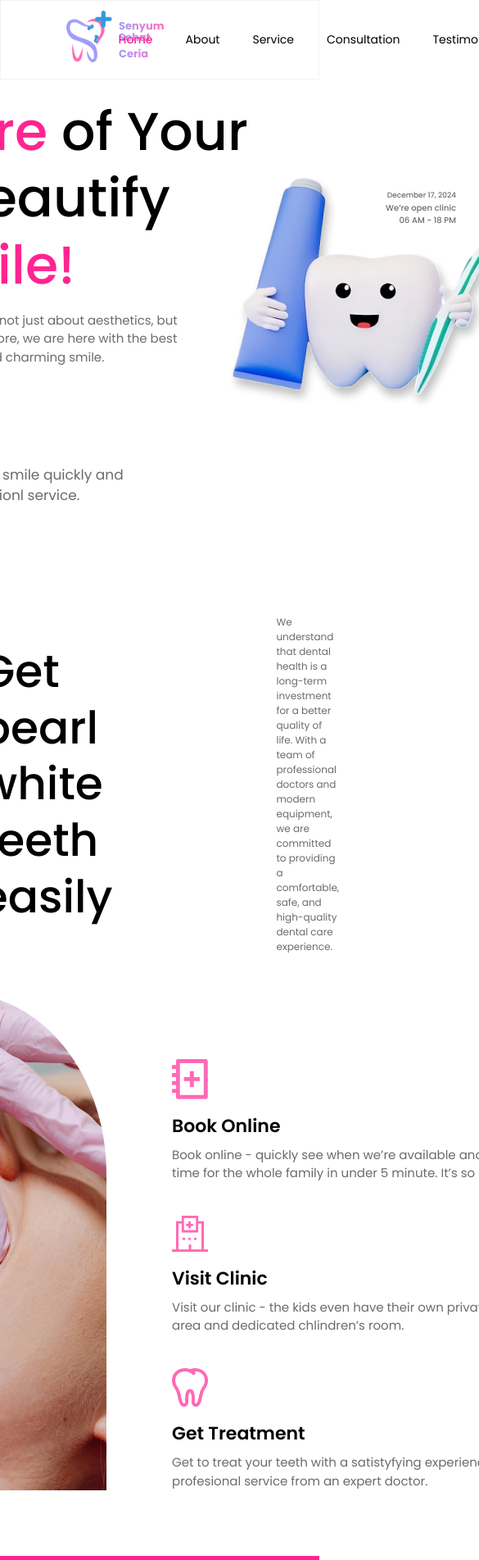
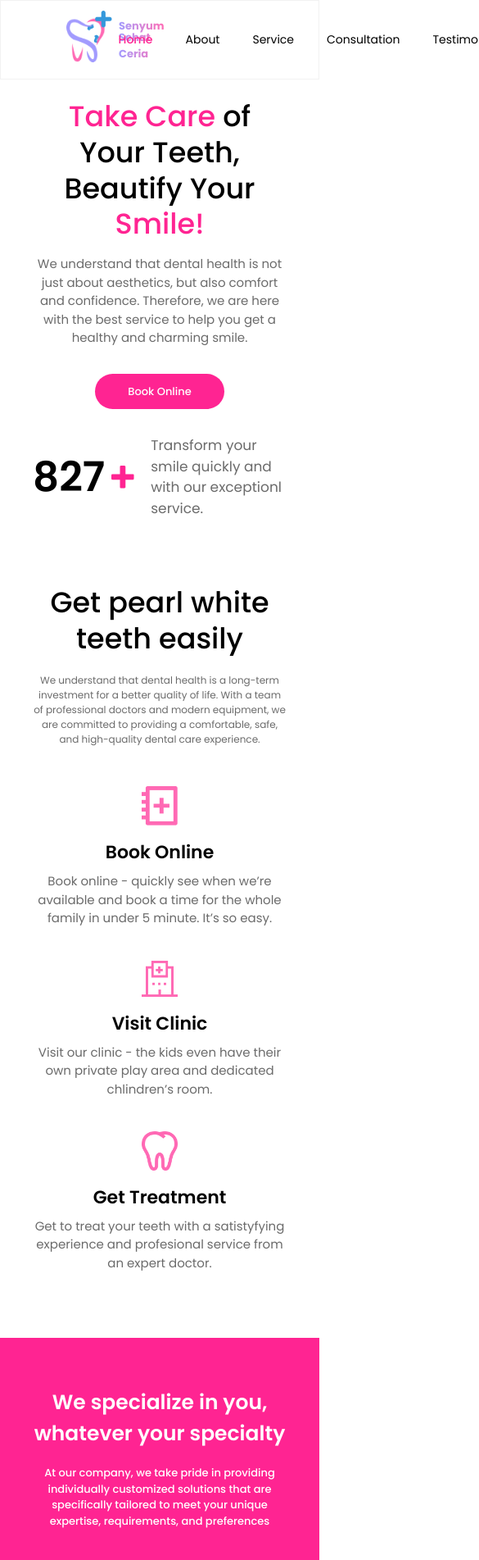
Before and after one commit to pandutria/Dentall, a React (Vite) app: page / in a window 390 px wide. Shown: the top 1903 px of the page at 82% size, 585 px wide, since content can reach past the window. Built offline with nearby package versions, Linux system fonts and the light colour scheme.

Commit message:
first commit

```diff
--- a/src/pages/LandingPage.jsx
+++ b/src/pages/LandingPage.jsx
@@ -29,104 +29,107 @@ const LandingPage = () => {
   return (
     <div className='flex flex-col scroll-smooth'>
       <div id='home' className='flex flex-row justify-center items-center w-full pt-30'>
-      <div className='flex flex-col mr-[-25px]'>
-        <h1 className='font-poppins font-medium leading-tight text-[65px] w-150'><span className='text-primary'>Take Care</span> of Your Teeth, Beautify Your <span className='text-primary'>Smile!</span></h1>
-        <p className='font-poppins font-normal mt-4 text-[#6B6B6B] text-[15px] w-130'>We understand that dental health is not just about aesthetics, but also comfort and confidence. Therefore, we are here with the best service to help you get a healthy and charming smile.</p>
+      <div className='flex flex-col lg:mr-[-25px] justify-center px-10 overflow-hidden lg:px-0 lg:justify-start items-center lg:items-start'>
+        <h1 className='font-poppins font-medium leading-tight  lg:text-[65px] text-[35px] w-full lg:px-0 text-center lg:text-start lg:w-150'><span className='text-primary'>Take Care</span> of Your Teeth, Beautify Your <span className='text-primary'>Smile!</span></h1>
+        <p className='font-poppins font-normal mt-4 text-[#6B6B6B] text-[15px] text-center lg:text-start w-full lg:w-130'>We understand that dental health is not just about aesthetics, but also comfort and confidence. Therefore, we are here with the best service to help you get a healthy and charming smile.</p>
         <a href="" className='bg-primary rounded-[50px] text-white font-poppins font-medium text-[13px] py-3 px-10 mt-8 w-fit'>Book Online</a>
-        <div className='flex flex-row items-center mt-8'>
+        <div className='flex flex-row items-center mt-8 w-full'>
             <h1 className='font-poppins font-semibold text-[50px]'>827</h1>
             <img className='w-7 h-7 ml-2' src={plus} alt="" />
             <p className='font-poppins font-normal text-[#6B6B6B] text-[17px] w-80 ml-5'>Transform your smile quickly and with our exceptionl service.</p>
         </div>
       </div>
-      <img className='w-140 h-auto mt-[-60px] ml-[-25px]' src={home} alt="" />
+      <img className='w-140 h-auto mt-[-60px] ml-[-25px] hidden lg:flex' src={home} alt="" />
     </div>
 
-    <div id='about' className='flex flex-row justify-center items-center gap-50 pt-30'>
-      <h1 className='font-poppins font-medium text-[55px] w-120 leading-tight'>Get pearl white teeth easily</h1>
-      <p className='font-poppins text-[#6B6B6B] w-95 text-[12px]'>We understand that dental health is a long-term investment for a better quality of life. With a team of professional doctors and modern equipment, we are committed to providing a comfortable, safe, and high-quality dental care experience.</p>
+    <div id='about' className='flex flex-col w-full px-10 lg:px-0 lg:flex-row justify-center items-center gap-5 lg:gap-10 lg:gap-50 pt-20 lg:pt-25 overflow-hidden'>
+      <h1 className='font-poppins font-medium text-[35px] lg:text-[55px] text-center lg:text-start w-full lg:w-120 leading-tight'>Get pearl white teeth easily</h1>
+      <p className='font-poppins text-[#6B6B6B] text-center lg:text-start w-full lg:w-95 text-[12px]'>We understand that dental health is a long-term investment for a better quality of life. With a team of professional doctors and modern equipment, we are committed to providing a comfortable, safe, and high-quality dental care experience.</p>
     </div>
-    <div className='flex flex-row justify-center pt-12 gap-20'>
-      <img className='w-135' src={consultation} alt="" />
-      <div className='flex flex-col gap-10 mt-20'>
-        <div className='flex flex-col gap-2'>
+
+    <div className='flex flex-row justify-center pt-12 gap-20 overflow-hidden w-full px-10 lg:px-0'>
+      <img className='w-135 hidden lg:flex' src={consultation} alt="" />
+      <div className='flex flex-col gap-10 mt-0 lg:mt-20 w-full lg:w-auto'>
+        <div className='flex flex-col gap-2 items-center lg:items-start'>
           <img className='w-11' src={book} alt="" />
           <h1 className='font-poppins font-semibold text-[22px] mt-2'>Book Online</h1>
-          <p className='font-poppins font-normal text-[#6B6B6B] text-[15px] w-110'>Book online - quickly see when we’re available and book a time for the whole family in under 5 minute. It’s so easy.</p>
+          <p className='font-poppins font-normal text-[#6B6B6B] text-[15px] text-center lg:text-start w-full lg:w-110'>Book online - quickly see when we’re available and book a time for the whole family in under 5 minute. It’s so easy.</p>
         </div>
-        <div className='flex flex-col gap-2'>
+        <div className='flex flex-col gap-2 items-center lg:items-start'>
           <img className='w-11' src={dental} alt="" />
           <h1 className='font-poppins font-semibold text-[22px] mt-2'>Visit Clinic</h1>
-          <p className='font-poppins font-normal text-[#6B6B6B] text-[15px] w-110'>Visit our clinic - the kids even have their own private play area and dedicated chlindren’s room.</p>
+          <p className='font-poppins font-normal text-[#6B6B6B] text-[15px] text-center lg:text-start w-full lg:w-110'>Visit our clinic - the kids even have their own private play area and dedicated chlindren’s room.</p>
         </div>
-        <div className='flex flex-col gap-2'>
+        <div className='flex flex-col gap-2 items-center lg:items-start'>
           <img className='w-11' src={teeth} alt="" />
           <h1 className='font-poppins font-semibold text-[22px] mt-2'>Get Treatment</h1>
-          <p className='font-poppins font-normal text-[#6B6B6B] text-[15px] w-110'>Get to treat your teeth with a satistyfying experience and profesional service from an expert doctor.</p>
+          <p className='font-poppins font-normal text-[#6B6B6B] text-[15px] text-center lg:text-start w-full lg:w-110'>Get to treat your teeth with a satistyfying experience and profesional service from an expert doctor.</p>
         </div>
       </div>
     </div>
 
 
-    <div id='service' className='flex flex-col pt-20'>
-      <div className='flex flex-col bg-[#FF2492] w-full'>
+    <div id='service' className='flex flex-col pt-20 w-full overflow-hidden'>
+      <div className='flex flex-col bg-[#FF2492] px-10 lg:px-0 w-full'>
       <div className='flex flex-col py-15'>
-        <div className='flex flex-row justify-center items-center gap-30'>
-          <h1 className='text-white font-poppins font-semibold text-[40px] w-125'>We specialize in you, whatever your specialty</h1>
-          <p className='text-white font-poppins font-medium text-[15px] w-110'>At our company, we take pride in providing individually customized solutions that are specifically tailored to meet your unique expertise, requirements, and preferences</p>
+        <div className='flex flex-col lg:flex-row justify-center items-center gap-5 lg:gap-30'>
+          <h1 className='text-white font-poppins font-semibold text-[25px] lg:text-[40px] text-center lg:text-start w-full lg:w-125'>We specialize in you, whatever your specialty</h1>
+          <p className='text-white font-poppins font-medium text-[13px] lg:text-[15px] text-center lg:text-start w-full lg:w-110'>At our company, we take pride in providing individually customized solutions that are specifically tailored to meet your unique expertise, requirements, and preferences</p>
       </div>
-      <div className='flex flex-row justify-center pt-20 gap-5'>
-        <div className='flex flex-col bg-white rounded-[30px]'>
-          <img className='w-75 mx-5 mt-4' src={checkup} alt="" />
-          <hr className='border-[1px] border-primary mx-5 mt-5'/>
-          <h1 className='font-poppins font-semibold text-[25px] mt-3 mx-5'>Dental Check-Up</h1>
-          <p className='font-poppins font-medium text-[#454545] h-24 text-[13px] mt-2 mx-5 w-75'>we offer comprehensive dental check-ups and consultations to detect issues early and provide the best treatment solutions.</p>
+      <div className='flex flex-col lg:flex-row justify-center pt-10 lg:pt-20 gap-5'>
+        <div className='flex flex-col bg-white rounded-[30px] px-4 lg:px-0'>
+          <img className='w-full lg:w-75 lg:mx-5 mt-4' src={checkup} alt="" />
+          <hr className='border-[1px] border-primary lg:mx-5 mt-5'/>
+          <h1 className='font-poppins font-semibold text-[25px] mt-3 lg:mx-5'>Dental Check-Up</h1>
+          <p className='font-poppins font-medium text-[#454545] h-24 text-[13px] mt-2 lg:mx-5 w-full lg:w-75'>we offer comprehensive dental check-ups and consultations to detect issues early and provide the best treatment solutions.</p>
         </div>
-        <div className='flex flex-col bg-white rounded-[30px]'>
-          <img className='w-75 mx-5 mt-4' src={treatment} alt="" />
-          <hr className='border-[1px] border-primary mx-5 mt-5'/>
-          <h1 className='font-poppins font-semibold text-[25px] mt-3 mx-5'>Orthodontic Treatment</h1>
-          <p className='font-poppins font-medium text-[#454545] h-24 text-[13px] mt-2 mx-5 w-75'>Aligned teeth are not just about looks—they contribute to better oral health too! We offer orthodontic treatments, including traditional braces and Invisalign.</p>
+        <div className='flex flex-col bg-white rounded-[30px] px-4 lg:px-0'>
+          <img className='w-full lg:w-75 lg:mx-5 mt-4' src={treatment} alt="" />
+          <hr className='border-[1px] border-primary lg:mx-5 mt-5'/>
+          <h1 className='font-poppins font-semibold text-[25px] mt-3 lg:mx-5'>Orthodontic Treatment</h1>
+          <p className='font-poppins font-medium text-[#454545] h-24 text-[13px] mt-2 lg:mx-5 w-full lg:w-75'>Aligned teeth are not just about looks—they contribute to better oral health too! We offer orthodontic treatments, including traditional braces and Invisalign.</p>
         </div>
-        <div className='flex flex-col bg-white rounded-[30px]'>
-          <img className='w-75 mx-5 mt-4' src={cleaning} alt="" />
-          <hr className='border-[1px] border-primary mx-5 mt-5'/>
-          <h1 className='font-poppins font-semibold text-[25px] mt-3 mx-5'>Teeth Cleaning</h1>
-          <p className='font-poppins font-medium text-[#454545] h-24 text-[13px] mt-2 mx-5 w-75'>Plaque and tartar buildup can lead to gum disease, bad breath, and cavities. With our professional teeth cleaning and scaling service.</p>
+        <div className='flex flex-col bg-white rounded-[30px] px-4 lg:px-0'>
+          <img className='w-full lg:w-75 lg:mx-5 mt-4' src={cleaning} alt="" />
+          <hr className='border-[1px] border-primary lg:mx-5 mt-5'/>
+          <h1 className='font-poppins font-semibold text-[25px] mt-3 lg:mx-5'>Teeth Cleaning</h1>
+          <p className='font-poppins font-medium text-[#454545] h-24 text-[13px] mt-2 lg:mx-5 w-full lg:w-75'>Plaque and tartar buildup can lead to gum disease, bad breath, and cavities. With our professional teeth cleaning and scaling service.</p>
         </div>
       </div>
       </div>
     </div>
     </div>
 
-    <div id='consultation' className='flex flex-col items-center w-full pt-20'>
-      <div className='flex flex-row gap-185'>
+    <div id='consultation' className='flex flex-col items-center w-full pt-15 lg:pt-20 px-10 lg:px-0 overflow-hidden'>
+      <div className='flex flex-row gap-0 w-full lg:w-auto lg:gap-185'>
         <div className='flex flex-col'>
-          <h2 className='text-primary font-poppins font-semibold text-[18px]'>Our Team</h2>
-          <h1 className='font-poppins font-semibold text-[35px]'>Our Expert <span className='text-primary'>Dentist</span></h1>
+          <h2 className='text-primary font-poppins w-full lg:w-auto font-semibold text-[18px]'>Our Team</h2>
+          <h1 className='font-poppins font-semibold text-[25px] lg:text-[35px]'>Our Expert <span className='text-primary'>Dentist</span></h1>
         </div>
         <div></div>
       </div>
-      <div className='flex flex-row gap-5 pt-10'>
+      <div className='flex flex-col lg:flex-row gap-5 pt-10'>
         <img className='w-85' src={dentist1} alt="" />
         <img className='w-85' src={dentist2} alt="" />
         <img className='w-85' src={dentist3} alt="" />
       </div>
-      <div className='flex flex-row gap-5 pt-5'>
+      <div className='flex flex-col lg:flex-row gap-5 pt-5'>
         <img className='w-85' src={dentist4} alt="" />
         <img className='w-85' src={dentist5} alt="" />
         <img className='w-85' src={dentist1} alt="" />
       </div>
+    </div>
 
-      <div id='testimoni' className='flex flex-row pt-20 pb-10 items-center gap-45'>
-        <h1 className='font-poppins font-semibold text-[45px] w-110 leading-tight'>See What Our Client Have to Say:</h1>
-        <p className='font-poppins font-normal text-[#6B6B6B] text-[13px] w-115'>We understand that dental health is a long-term investment for a better quality of life. With a team of professional doctors and modern equipment, we are committed to providing a comfortable, safe, and high-quality dental care experience.</p>
+    <div id='testimoni' className='flex flex-col w-full px-10 lg:px-0 items-center overflow-hidden'>
+      <div className='flex flex-col w-full lg:flex-row pt-20 pb-10 items-center gap-5 lg:gap-45'>
+        <h1 className='font-poppins font-semibold text-center lg:text-start text-[30px] lg:text-[45px] w-full lg:w-110 leading-tight'>See What Our Client Have to Say:</h1>
+        <p className='font-poppins font-normal text-[#6B6B6B] text-center lg:text-start text-[13px] w-full lg:w-115'>We understand that dental health is a long-term investment for a better quality of life. With a team of professional doctors and modern equipment, we are committed to providing a comfortable, safe, and high-quality dental care experience.</p>
       </div>
-      <hr className='border-[1px] border-[#7D7D7D9E] w-270'/>
-      <div className='flex flex-row py-12 gap-10'>
+      <hr className='border-[1px] border-[#7D7D7D9E] w-full lg:w-270'/>
+      <div className='flex flex-col lg:flex-row py-12 gap-10 w-full lg:w-auto'>
         <div className='flex flex-col bg-[#3498DB1A] rounded-[10px] p-5 gap-5'>
           <img className='w-12' src={titik2} alt="" />
-          <p className='font-poppins font-normal text-[18px] w-120'>I had an amazing experience at Senyum Sehat Ceria. The staff was incredibly friendly, and the dentist explained every step of my treatment clearly. My teeth feel healthier than ever! Highly recommended!"</p>
+          <p className='font-poppins font-normal text-[18px] w-full lg:w-120'>I had an amazing experience at Senyum Sehat Ceria. The staff was incredibly friendly, and the dentist explained every step of my treatment clearly. My teeth feel healthier than ever! Highly recommended!"</p>
           <hr className='border-[1px] border-[#D0D0D0]'/>
           <div className='flex flex-row items-center justify-between'>
             <div className='flex flex-row gap-4'>
@@ -136,7 +139,7 @@ const LandingPage = () => {
                 <p className='font-poppins font-medium text-[#676767] text-[13px]'>Product Manager</p>
               </div>
             </div>
-            <div className='flex flex-row items-center gap-2'>
+            <div className='hidden lg:flex flex-row items-center gap-2'>
               <p className='font-poppins font-normal text-[#2BAAFF] text-[17px]'>Read More</p>
               <img src={more} className='w-2 h-3' alt="" />
             </div>
@@ -144,7 +147,7 @@ const LandingPage = () => {
         </div>
         <div className='flex flex-col bg-[#FFF2001A] rounded-[10px] p-5 gap-5'>
           <img className='w-12' src={titik2} alt="" />
-          <p className='font-poppins font-normal text-[18px] w-120'>From the moment I walked in, I felt welcomed. The clinic is modern, clean, and comfortable. My Invisalign treatment has been smooth, and the results are fantastic.</p>
+          <p className='font-poppins font-normal text-[18px] w-full lg:w-120'>From the moment I walked in, I felt welcomed. The clinic is modern, clean, and comfortable. My Invisalign treatment has been smooth, and the results are fantastic.</p>
           <hr className='border-[1px] border-[#D0D0D0]'/>
           <div className='flex flex-row items-center justify-between'>
             <div className='flex flex-row gap-4'>
@@ -154,7 +157,7 @@ const LandingPage = () => {
                 <p className='font-poppins font-medium text-[#676767] text-[13px]'>UI UX Designer</p>
               </div>
             </div>
-            <div className='flex flex-row items-center gap-2'>
+            <div className='hidden lg:flex flex-row items-center gap-2'>
               <p className='font-poppins font-normal text-[#2BAAFF] text-[17px]'>Read More</p>
               <img src={more} className='w-2 h-3' alt="" />
             </div>
@@ -162,6 +165,7 @@ const LandingPage = () => {
         </div>
       </div>
     </div>
+
 
     <div id='location' className='flex flex-row gap-5 justify-center pt-20'>
       <div className='flex flex-col'>
```
